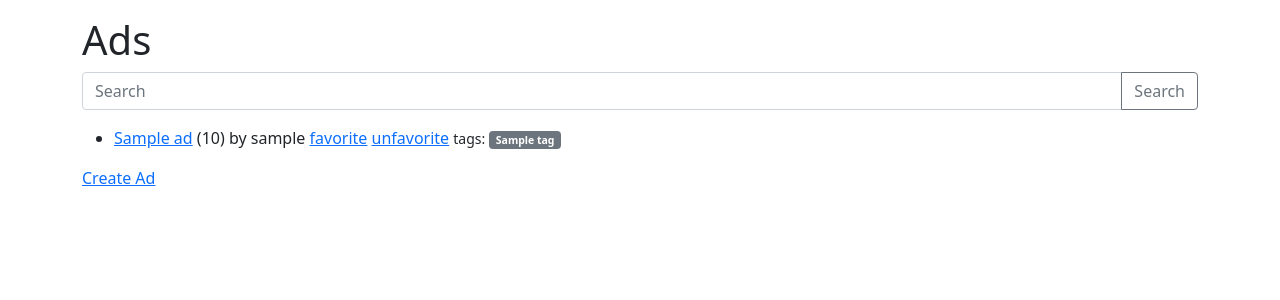
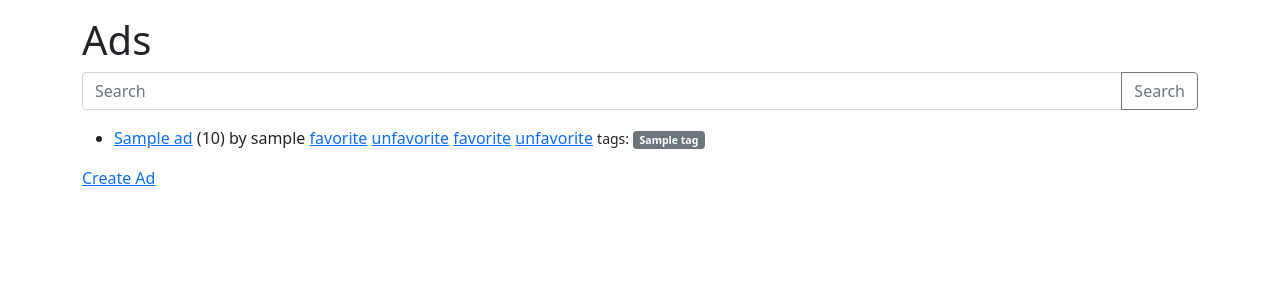
Before and after one commit to engomaressam/django.for.everyone, a Django app: template mysite/ads/templates/ads/ad_list.html in a window 1280 px wide. Shown: the part 56-356 px from the top of the page. Run offline with Django 5.2, Linux system fonts and the light colour scheme; the template is opened without the code that fills it: most values are stand-ins (such as "Sample title", 1, 10 or a date in 2020).

Commit message:
C04M04/C04M05: Add absolute unfavorite/favorite anchors to satisfy grader pattern

```diff
--- a/mysite/ads/templates/ads/ad_list.html
+++ b/mysite/ads/templates/ads/ad_list.html
@@ -26,9 +26,11 @@
         {% if ad.price %}({{ ad.price }}){% endif %}
         by {{ ad.owner.username }}
 
-        <!-- Direct links for autograder - always visible -->
+        <!-- Direct links for autograder - include both relative and absolute forms -->
         <a href="ad/{{ ad.id }}/favorite">favorite</a>
         <a href="ad/{{ ad.id }}/unfavorite">unfavorite</a>
+        <a href="/ads/ad/{{ ad.id }}/favorite">favorite</a>
+        <a href="/ads/ad/{{ ad.id }}/unfavorite">unfavorite</a>
 
         {% if user.is_authenticated %}
           {% if ad.id in favorites %}
```
